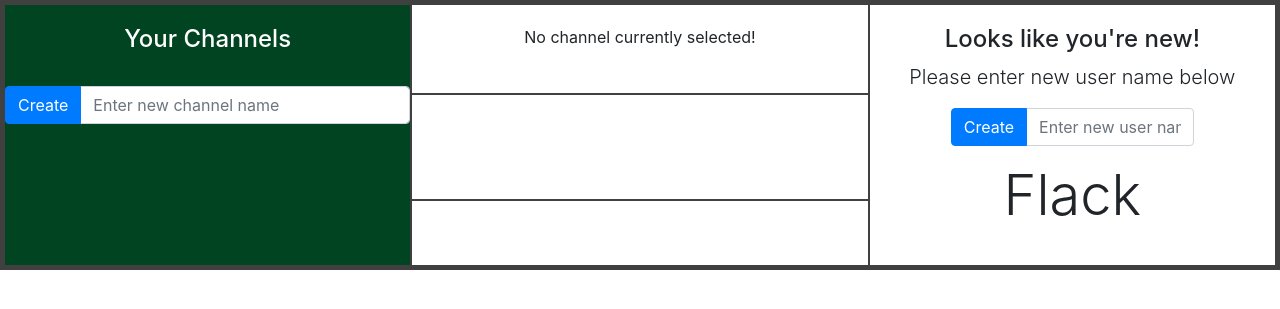
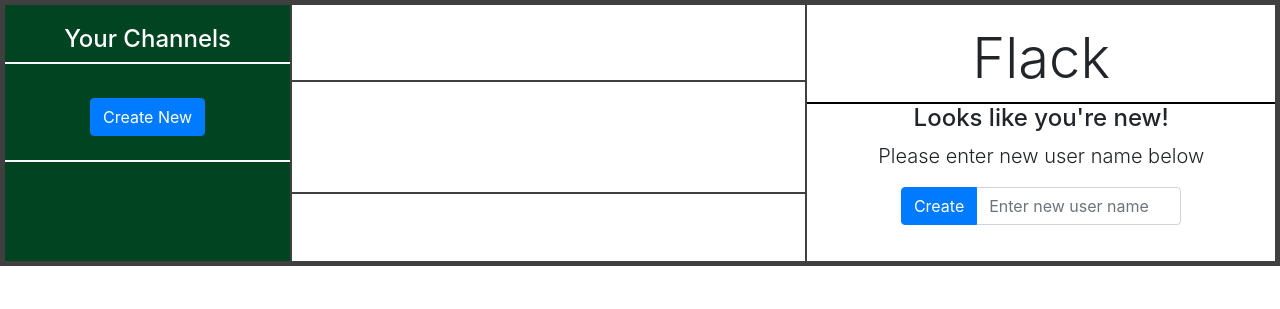
Before and after one commit to jselzer626/Flack, a Flask app: page / in a window 1280 px wide. Shown: the top 309 px of the page. Run offline with Flask 2, Linux system fonts and the light colour scheme; some libraries are stand-ins or nearby versions.

Commit message:
added channel highlight if selected

```diff
--- a/static/index.js
+++ b/static/index.js
@@ -6,6 +6,7 @@
   let socket = io.connect(location.protocol + '//' + document.domain + ':' + location.port);
 
   //variable definitions
+  let channelCreate = document.querySelector('#channelCreate')
   let channelDisplay = document.querySelector("#channelDisplay")
   let newPostCreate = document.querySelector("#newPostCreate")
   let postSpace = document.querySelector("#postsView")
@@ -51,7 +52,6 @@
     newPost.innerHTML = `<b>${post.user}</b><em><span class="text-muted">   ${post.time}</em></span><br>${post.text}`
     newPost.style.marginRight = '30px'
     areaToPost.append(newPost)
-    console.log(activeUsersCount)
     currentActiveUsers.innerHTML = activeUsersCount
   }
 
@@ -77,8 +77,8 @@
           space.innerHTML = '<br><br><br><p class="lead" style="text-align: center"><em>No posts here yet!</em></p><br><br><br>'
           activeUsers.innerHTML = response.users
         }
-
         document.querySelector("#newPostCreate").style.display = 'block'
+        channelDisplay.querySelectorAll('a').forEach(link => link.innerHTML == channel ? link.closest('li').style.backgroundColor = '#007bff' : link.closest('li').style.backgroundColor = '#014421' )
       }
     }
     request.send()
@@ -99,6 +99,14 @@
   //---------------------------------------------------------------------------------------------------------------------------------
   //configure non web-socket buttons
   //userName create
+
+  document.querySelector('#createChannelPrompt').onclick = () => {
+
+    document.querySelector('#createChannelPrompt').parentElement.style.display = "none"
+    channelCreate.style.display = ''
+
+  }
+
   newUserSpace.querySelector('button').onclick = saveUser => {
 
     let userNameToSave = newUserSpace.querySelector('input')
@@ -118,9 +126,6 @@
   // greet return user
   userName != '' ? greeting('returnUser', userName) : ''
 
-  //load most recent channel
-  currentChannel != '' ? loadChannel(currentChannel) : channelHeaderSpace.innerHTML = 'No channel currently selected!'
-
   //load channel channel list
   socket.emit('load channel list')
 
@@ -129,9 +134,12 @@
 
     //configure web sockets buttons
     //new channel button
-    document.querySelector('#channelCreate').onclick = () => {
+    channelCreate.querySelector('button').onclick = () => {
       let newChannelName = document.querySelector("#newChannelName").value
       socket.emit('create channel', {'newChannelName': newChannelName, 'channelCreated': getTime()})
+      document.querySelector("#newChannelName").value = ''
+      channelCreate.style.display = 'none'
+      document.querySelector('#createChannelPrompt').parentElement.style.display = "block"
     }
 
     //new post create button
@@ -150,6 +158,7 @@
     if (channelDisplay.querySelectorAll('a').length == 1) {
       data = JSON.parse(data.channelList)
       data.length > 0 ? data.forEach(channel => createChannelLink(channel)) : channelDisplay.innerHTML = "<em>No channels yet!</em>"
+      currentChannel != '' ? loadChannel(currentChannel) : channelHeaderSpace.innerHTML = 'No channel currently selected!'
     }
   })
 
--- a/templates/index.html
+++ b/templates/index.html
@@ -20,19 +20,25 @@
         </div>
       </div>
       <div class="item2">
-        <h4>Your Channels</h4>
+        <div style='border-bottom: 2px solid white; margin-bottom: 10px'>
+          <h4>Your Channels<br></h4>
+        </div>
         <div id="channelAlertSpace">
         </div>
         <br>
-        <div class="input-group mb3">
+        <div>
+          <button class='btn btn-primary' id='createChannelPrompt'>Create New</button>
+        </div>
+        <div class="input-group mb3" id="channelCreate" style='display: none'>
           <div class="input-group-prepend">
-            <button class="btn btn-primary" id="channelCreate">Create</button>
+            <button class="btn btn-primary">Create</button>
           </div>
           <input type="text" class="form-control" placeholder="Enter new channel name" id="newChannelName">
         </div>
         <br>
-        <ul id="channelDisplay">
-          <a href='#' style='display: none'>dummy</a>
+        <ul id="channelDisplay" style="border-top: 2px solid white">
+          <br>
+          <li style='display: none'><a href='#'>dummy</a></li>
         </ul>
       </div>
       <div class="item3">
@@ -42,6 +48,9 @@
         </div>
       </div>
       <div class="item4">
+        <div style='border-bottom: 2px solid black'>
+          <p style='margin-bottom: 10px' class="display-4">Flack</p>
+        </div>
         <div id="newUserForm">
           <h4>Looks like you're new!</h4>
           <p class="lead">Please enter new user name below</p>
@@ -52,7 +61,6 @@
             <input type="text" class="form-control" placeholder="Enter new user name" id="newUserInput">
           </div>
         </div>
-        <p class="display-4">Flack</p>
         <div id="userGreeting">
         </div>
         <div id='userNameChange' style="display: none">
--- a/todo.txt
+++ b/todo.txt
@@ -1,5 +1,9 @@
 Todo's
 This is my attempt at a ticketing system
+
+username change form needs to move below slack header in right section if form appears
+
+placeholder for channel header space when channel selected so everything isn't so squished
 
 Add delete button to each post
   Add file add button to each post?
@@ -19,3 +23,5 @@
 -add active user count for load channel (/get)
 
 Change "Welcome to Flack" to selected channel name
+
+username create and channel create inputs need to clear after button click
```
